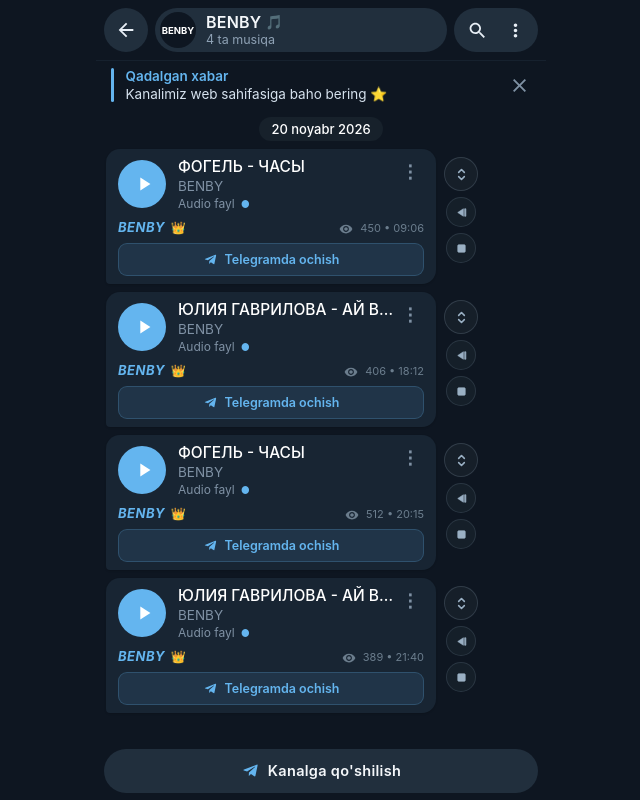
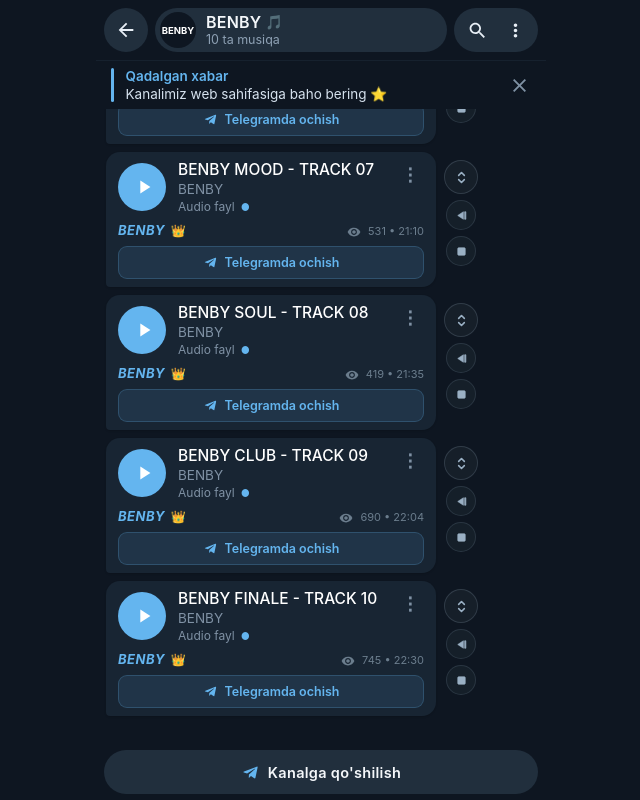
Before and after one commit to azadbei/Benby, a plain HTML site: page index.html in a window 1280 px wide. Shown: the whole page, without its empty margins (319-959 px from the left). Drawn offline with Linux system fonts and the light colour scheme.

Commit message:
Modify audio tracks and add new entries
Updated audio track titles, filenames, and times. Added new tracks to the playlist.

```diff
--- a/index.html
+++ b/index.html
@@ -310,6 +310,9 @@
         padding-bottom: 0;
         border-top-width: 0;
         pointer-events: none;
+      }
+      .pinned.locked {
+        cursor: default;
       }
       .pinned-line {
         width: 2.5px;
@@ -1105,22 +1108,76 @@
           views: 406,
         },
         {
-          title: "ФОГЕЛЬ - ЧАСЫ",
+          title: "BENBY MIX - TRACK 03",
           artist: "BENBY",
           src: "audio/ФОГЕЛЬ-ЧАСЫ.mp3",
-          fileName: "ФОГЕЛЬ-ЧАСЫ.mp3",
+          fileName: "BENBY-TRACK-03.mp3",
           tgLink: "https://t.me/BENBY/653",
-          time: "20:15",
+          time: "19:05",
           views: 512,
         },
         {
-          title: "ЮЛИЯ ГАВРИЛОВА - АЙ ВЫ ЦЫГАНЕ",
+          title: "BENBY NIGHT - TRACK 04",
           artist: "BENBY",
           src: "audio/ЮЛИЯГАВРИЛОВА-АЙВЫЦЫГАНЕ.mp3",
-          fileName: "ЮЛИЯГАВРИЛОВА-АЙВЫЦЫГАНЕ.mp3",
+          fileName: "BENBY-TRACK-04.mp3",
           tgLink: "https://t.me/BENBY/659",
-          time: "21:40",
+          time: "19:48",
           views: 389,
+        },
+        {
+          title: "BENBY DEEP - TRACK 05",
+          artist: "BENBY",
+          src: "audio/ФОГЕЛЬ-ЧАСЫ.mp3",
+          fileName: "BENBY-TRACK-05.mp3",
+          tgLink: "https://t.me/BENBY/653",
+          time: "20:15",
+          views: 624,
+        },
+        {
+          title: "BENBY VIBE - TRACK 06",
+          artist: "BENBY",
+          src: "audio/ЮЛИЯГАВРИЛОВА-АЙВЫЦЫГАНЕ.mp3",
+          fileName: "BENBY-TRACK-06.mp3",
+          tgLink: "https://t.me/BENBY/659",
+          time: "20:42",
+          views: 478,
+        },
+        {
+          title: "BENBY MOOD - TRACK 07",
+          artist: "BENBY",
+          src: "audio/ФОГЕЛЬ-ЧАСЫ.mp3",
+          fileName: "BENBY-TRACK-07.mp3",
+          tgLink: "https://t.me/BENBY/653",
+          time: "21:10",
+          views: 531,
+        },
+        {
+          title: "BENBY SOUL - TRACK 08",
+          artist: "BENBY",
+          src: "audio/ЮЛИЯГАВРИЛОВА-АЙВЫЦЫГАНЕ.mp3",
+          fileName: "BENBY-TRACK-08.mp3",
+          tgLink: "https://t.me/BENBY/659",
+          time: "21:35",
+          views: 419,
+        },
+        {
+          title: "BENBY CLUB - TRACK 09",
+          artist: "BENBY",
+          src: "audio/ФОГЕЛЬ-ЧАСЫ.mp3",
+          fileName: "BENBY-TRACK-09.mp3",
+          tgLink: "https://t.me/BENBY/653",
+          time: "22:04",
+          views: 690,
+        },
+        {
+          title: "BENBY FINALE - TRACK 10",
+          artist: "BENBY",
+          src: "audio/ЮЛИЯГАВРИЛОВА-АЙВЫЦЫГАНЕ.mp3",
+          fileName: "BENBY-TRACK-10.mp3",
+          tgLink: "https://t.me/BENBY/659",
+          time: "22:30",
+          views: 745,
         },
       ];
 
@@ -1332,8 +1389,9 @@
       }
 
       function renderPinnedBar() {
+        const pinnedBar = document.getElementById("pinned-bar");
         const content = document.getElementById("pinned-content");
-        if (!content) return;
+        if (!pinnedBar || !content) return;
 
         if (pinnedState === "rating") {
           let starsHtml = "";
@@ -1370,7 +1428,6 @@
 
       window.openRatingMode = function (event) {
         if (event) event.stopPropagation();
-        if (hasVotedOnce && pinnedState === "rated") return;
         pinnedState = "rating";
         renderPinnedBar();
       };
@@ -1390,7 +1447,6 @@
 
       window.selectRating = function (stars, event) {
         if (event) event.stopPropagation();
-        if (hasVotedOnce) return;
         savedRating = stars;
         hasVotedOnce = true;
         localStorage.setItem("benby_site_rating", String(stars));
```
